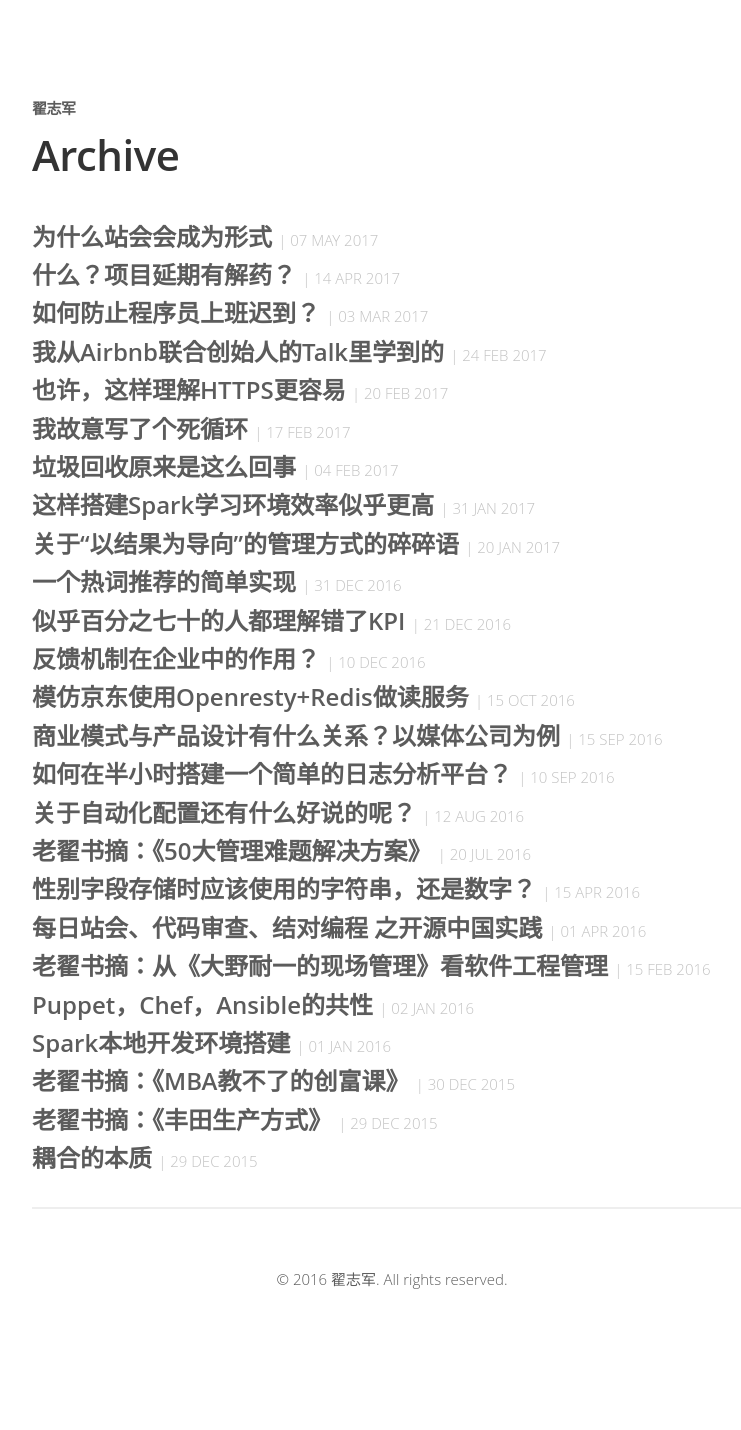
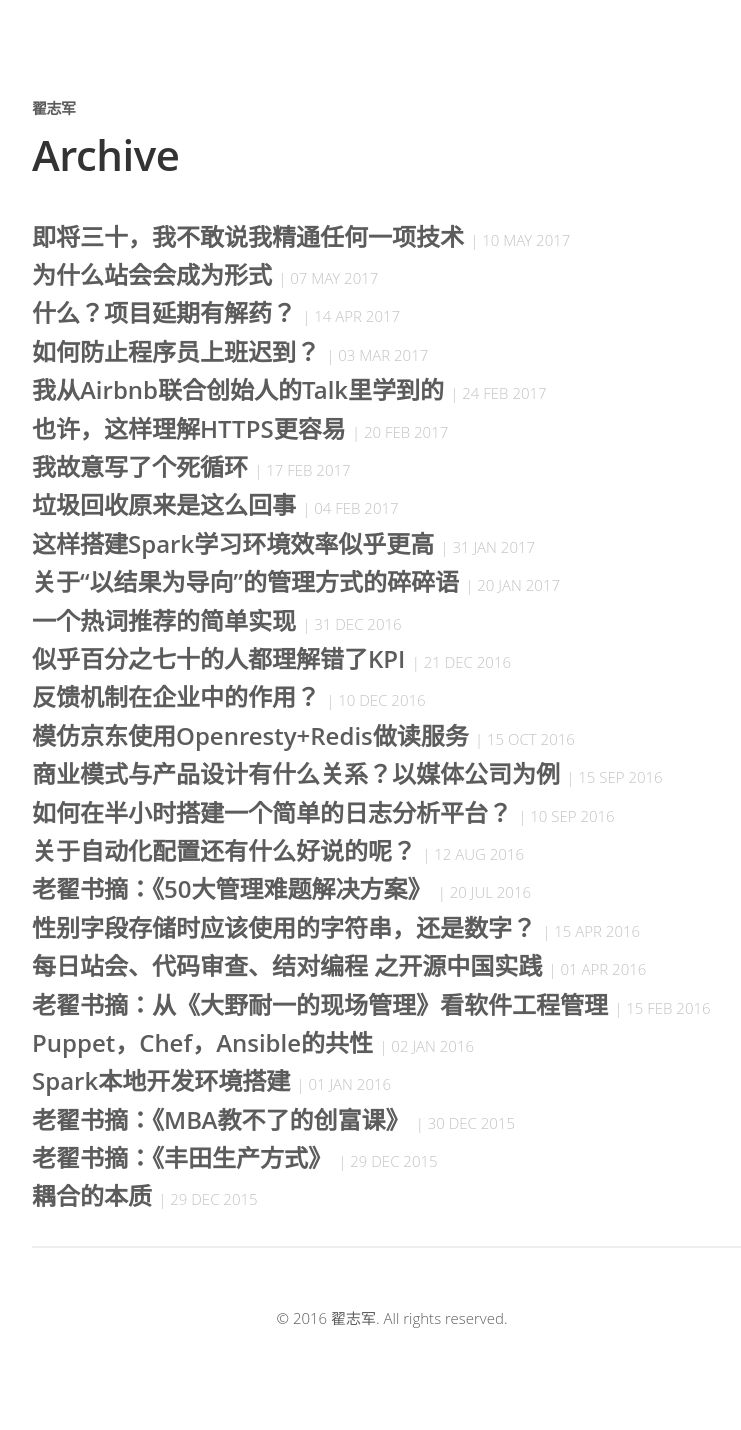
Before and after one commit to stayfoolish666/zacker330.github.io, a Jekyll site: the page built from archive/index.html, in a window 1280 px wide. Shown: the whole page, without its empty margins (248-989 px from the left). Built offline with Jekyll 4.4.1, drawn with Linux system fonts in a browser that asks for light colours; comment, search, counter and statistics services are not loaded; before the commit the page ends 1391 px from its top, so only the background shows below that; part of the change alters nothing that is shown.

Commit message:
new post

```diff
--- /dev/null
+++ b/_posts/2017-05-10-30-years-old.md
@@ -0,0 +1,81 @@
+---
+layout: post
+title: "即将三十，我不敢说我精通任何一项技术"
+description: "到底要不要转管理呢？"
+date: 2017-05-10
+tags: [程序员]
+comments: true
+share: true
+---
+
+![超级奶爸](http://{{ site.baseurl }}/assets/images/292372-fad0235657317f1c.png)
+图片来源：http://www.imdb.com/title/tt0395699/
+
+回顾自己的技术成长之路，具体技术真心没有一样敢说精通，对于一个像我这样工作6、7年的人来说，实在有些难以启齿。
+
+现在中国整个的技术环境看重的是技术深度，而我从一开始就认为应该先广度再深度，自然在同行中被认为是异类。我没记错的话，大神左耳朵耗子的观点就是深度优先。
+
+为什么要广度优先，而不是深度优先。我有自己理由：
+
+* 技术变化太快，当你还没有深挖到某一个框架的本质，这个框架就可能已经过时了，特别是JS框架
+* 容易只见树木、不见森林：比如你花很多时间去研究如何分布式存储你业务应用中的文件，但是你可能不知道世界上还有AWS S3这样的东西
+* 手里有把锤子，全世界都是钉子：精通写bash脚本的人，所有的运维工作都倾向于写bash来解决运维问题，不知道世界上还有Ansible这样方便的东西，也不知道有时候根本问题不在运维，而在开发
+
+我说出这些理由，并不是说我们就不需要深入研究某个框架和技术，只是想说明我们的选择的优先级会决定，至少会影响我们的思维方式。
+
+这几年，我开始输出一些体现我思维方式的文章，比如：
+
+* [《耦合的本质》](http://showme.codes/2015-12-29/the-nature-of-coupling/)
+* [《关于自动化配置还有什么好说的呢？》](http://showme.codes/2016-08-12/automation-configuration/)
+* [《也许，这样理解HTTPS更容易》](http://showme.codes/2017-02-20/understand-https/)
+* [《Puppet，Chef，Ansible的共性》](http://showme.codes/2016-01-02/the-nature-of-ansible-puppet-chef/)  （根据自己的一次分享整理）
+* [《信息检索中，索引的本质》](https://my.oschina.net/zjzhai/blog/464446)
+
+很少人发现这些文章的真正价值，因为看起来和他们的实际工作没有任何关系，这些文章不会告诉你怎么快速搭建好https环境，也不告诉你怎么用Ansible copy一个文件到所有的目标机器上。
+
+在一次面试时一位老架构师两次问我：《耦合的本质》真的是你自己写的？显然他不相信写这篇文章的人30不到。确认之后，他说他不完全认同“耦合的本质是假设”，但是他欣赏这样的思维方式。
+
+我头一回感觉到有人看懂这篇文章。
+
+总的来说，这些文章体现出来思维方式是：
+
+> 利用概念推导、还原事物的形成过程、找共性这3个手段来找到事物的本质，再从这个本质推导基于此事物的上层建筑。
+
+比如我根据我们实际运维过程所要做的事情，推导出要实现自动化所要解决的问题，然后再通过“找共性”的方法，最终找到了这Puppet，Chef，Ansible 三款工具之间的共性。
+
+但是有什么用呢？其实，找到共性后，当遇到第四种自动化运维工具Salt时，我们就很容易提问了：
+1. Salt如何与受控机器通信
+1. 如何组织机器的？
+1. 使用什么DSL来描述这些机器的配置
+
+最后根据这些问题进行深入地学习，这样我们就可以从被动学习变成主动学习，有方法论的学习方式。甚至找到这些工具的知识边界。
+
+然而这只是我的个人学习方式，不一定适用于所有人。也不代表我的学习方式就是好的。
+
+我只想说明：深度优先和广度优先的选择会改变我们的思维方式。
+
+按道理，使用这样的思维方式（有点像方法论），任何一门技术都可以做到精通，但是我目前就是没做到精通。
+
+因为我排斥用脑袋记东西。我认为记不了的东西或者能不记的东西，它就不值得记忆。比如如何将字符串ip转成一个整型数字、Ansible里某个module的具体用法。
+
+而现实中，我对比其他的运维人员，我发现我用Ansible用得已经非常好了，Ansible里的概念我基本已经理解透了。但是我仍然不敢说精通Ansible。我实在记不了unarchive这个module的所有参数。
+
+所以，即将三十了，我仍然不敢说我精通任何一项技术。这成为我的困境。
+
+这时，很多人就会说了，你应该考虑转管理了。
+
+但是，我要问了：为什么要转管理呢？
+
+不少人的回答：
+
+> 因为你老了，你没有精力去学习更多的新语言、新框架了，你拼不过小鲜肉了。
+
+这个观点里有，有两个假设：第一，到三十后，你学不会，或学得慢新语言、新框架是因为没有精力；第二，小鲜肉没有能力做管理；
+
+第一点假设不成立，因为那只是借口——不想做的人，会找理由，想做的人，会找办法。第二点假设只是概率性问题，小鲜肉也可以做管理。
+
+转不转管理，决定于你是否真的Ready好了，是否真的喜欢做管理。和你年龄没有任何关系。
+
+说到底，写不写代码，做不做管理，都是个非常私人的问题。我们没必要那么在意别人怎么看。
+
+最后，我深爱着写代码。这不会因为我目前或将来是否精通某项技术而改变。
```
Also changed, not shown: _posts/2015-12-30-mba-wealth.md (line endings or trailing spaces), assets/images/292372-fad0235657317f1c.png (added).
